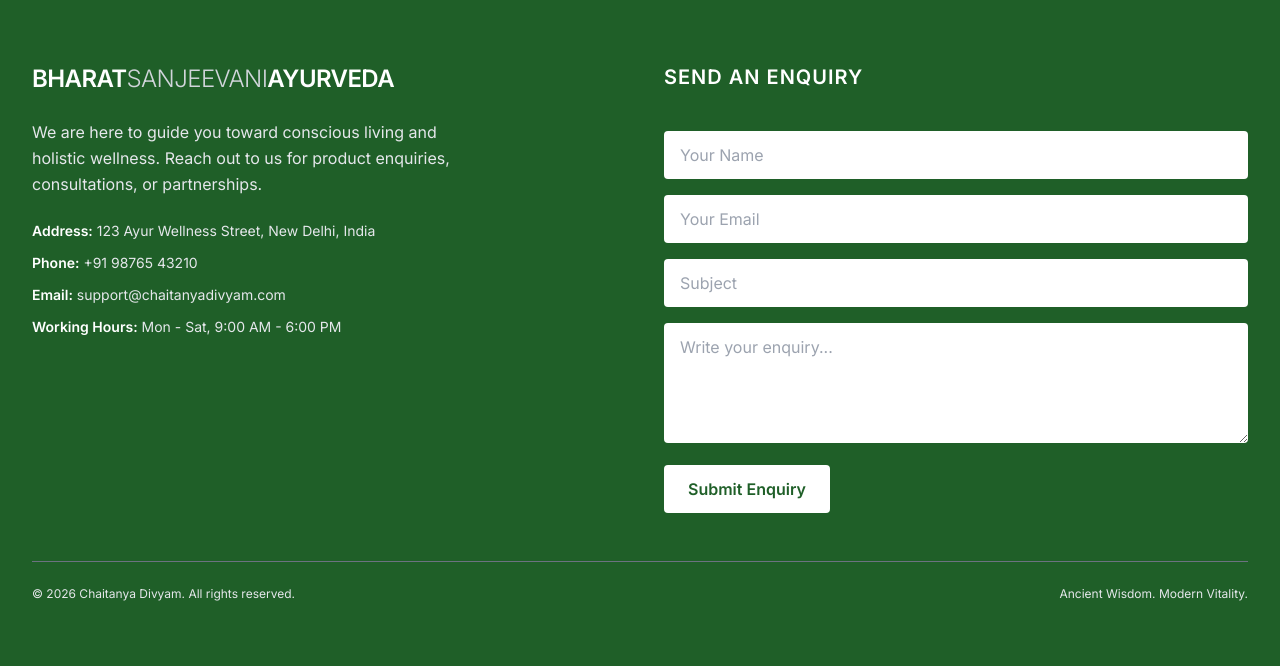
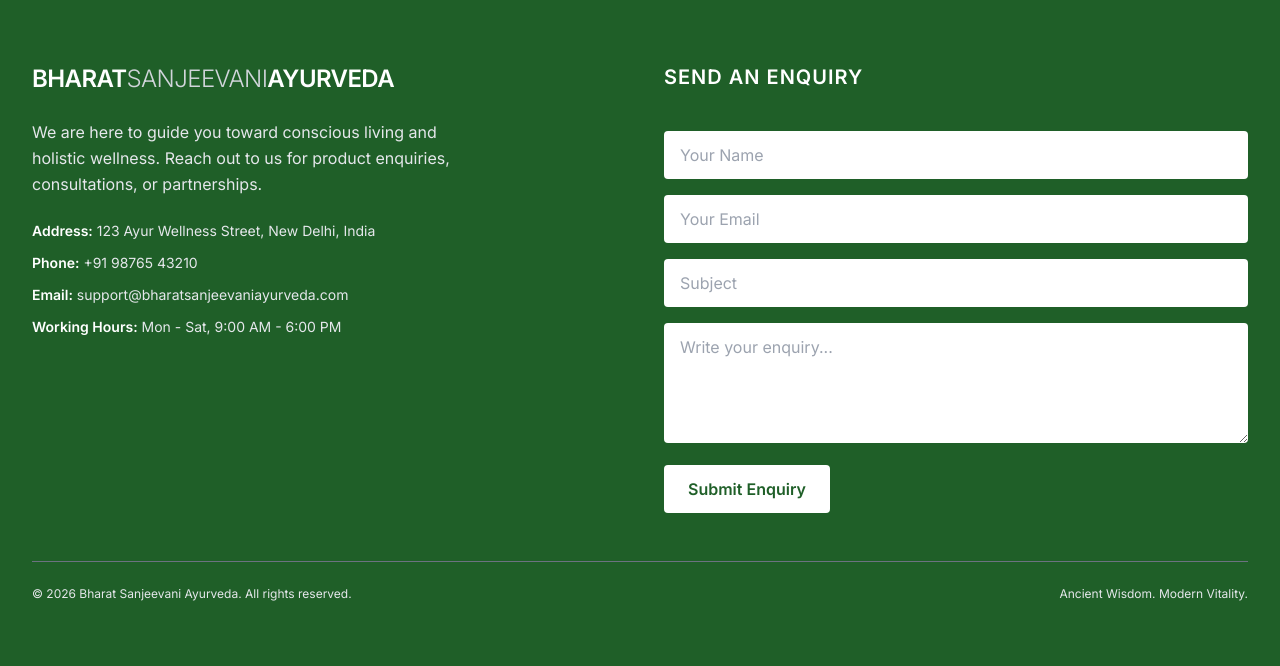
Before and after one commit to ayush-kumar-pandit/e-commerce-platform, a Django app: page / in a window 1280 px wide. Shown: the part 1323-1989 px from the top of the page. Run offline with Django 5.2, Linux system fonts and the light colour scheme; data that the repository does not hold is empty; some libraries are stand-ins or nearby versions; some web fonts are replaced.

Commit message:
RENAME TO BHARAT SANJEEVANI

```diff
--- a/CDA/templates/home.html
+++ b/CDA/templates/home.html
@@ -204,7 +204,7 @@
             <div class="space-y-3 text-sm text-gray-200">
                 <p><span class="font-semibold text-white">Address:</span> 123 Ayur Wellness Street, New Delhi, India</p>
                 <p><span class="font-semibold text-white">Phone:</span> +91 98765 43210</p>
-                <p><span class="font-semibold text-white">Email:</span> support@chaitanyadivyam.com</p>
+                <p><span class="font-semibold text-white">Email:</span> support@bharatsanjeevaniayurveda.com</p>
                 <p><span class="font-semibold text-white">Working Hours:</span> Mon - Sat, 9:00 AM - 6:00 PM</p>
             </div>
         </div>
@@ -248,7 +248,7 @@
     </div>
 
     <div class="max-w-7xl mx-auto mt-12 pt-6 border-t border-gray-500 text-xs text-gray-200 flex flex-col md:flex-row justify-between gap-4">
-        <p>© 2026 Chaitanya Divyam. All rights reserved.</p>
+        <p>© 2026 Bharat Sanjeevani Ayurveda. All rights reserved.</p>
         <p>Ancient Wisdom. Modern Vitality.</p>
     </div>
 
```
